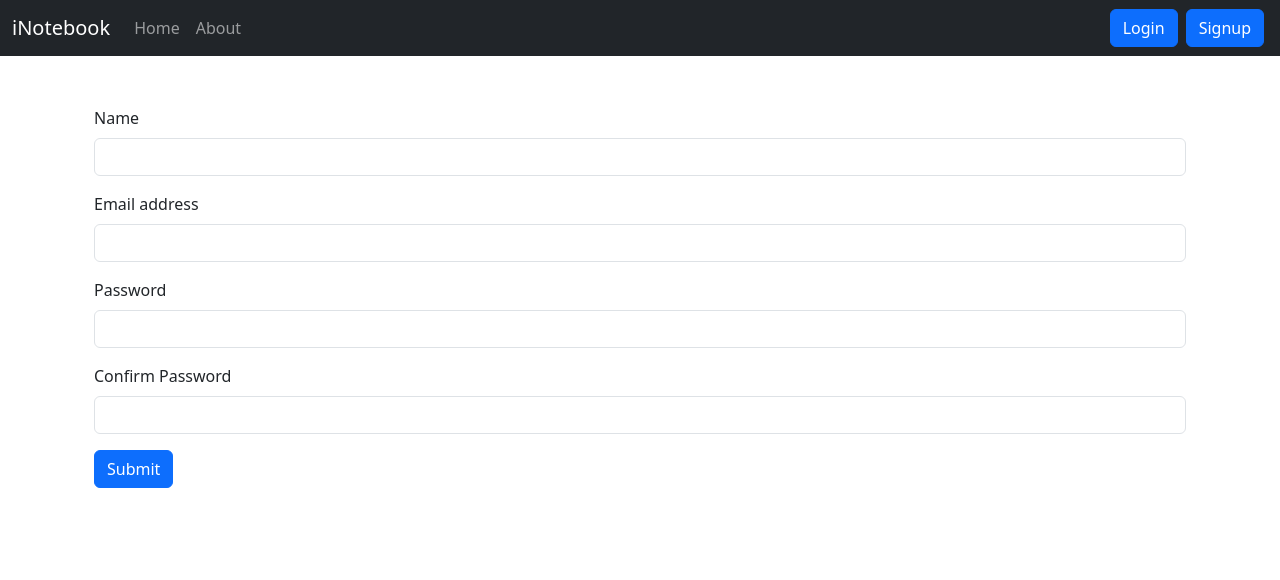
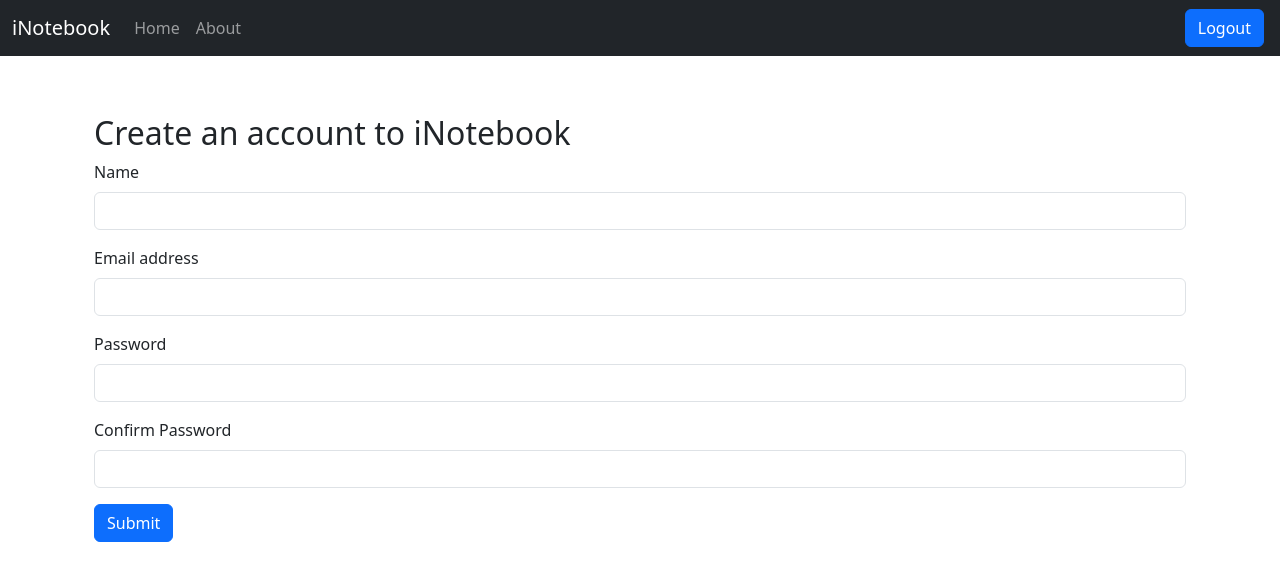
Before and after one commit to nischay-code/MERN_iNotebook, a React (Create React App) app: page /signup in a window 1280 px wide. Shown: the top 580 px of the page. Built offline with nearby package versions, Linux system fonts and the light colour scheme; sample sign-in values are in the browser's storage.

Commit message:
Fetching User Specific Notes in iNotebook

```diff
--- a/src/components/Login.js
+++ b/src/components/Login.js
@@ -23,9 +23,8 @@ const Login = (props) => {
     console.log(json);
     if (json.success) {
       localStorage.setItem("token", json.authtoken);
+      props.showAlert("Logged in Successfully", "success");
       history.push("/");
-
-      props.showAlert("Logged in Successfully", "success");
     } else {
       props.showAlert("Invalid Details", "danger");
     }
@@ -36,7 +35,8 @@ const Login = (props) => {
   };
 
   return (
-    <div>
+    <div className="container mt-3">
+      <h2>Login to iNotebook</h2>
       <form onSubmit={handleSubmit}>
         <div className="mb-3">
           <label htmlFor="exampleInputEmail1" className="form-label">
--- a/src/components/Navbar.js
+++ b/src/components/Navbar.js
@@ -1,9 +1,14 @@
 import React from "react";
-import { Link, useLocation } from "react-router-dom";
+import { Link, useLocation, useHistory } from "react-router-dom";
 
 const Navbar = () => {
   const location = useLocation();
 
+  let history = useHistory();
+  const handleLogout = () => {
+    localStorage.removeItem("token");
+    history.push("/login");
+  };
   return (
     <nav className="navbar navbar-expand-lg navbar-dark bg-dark">
       <div className="container-fluid">
@@ -45,6 +50,7 @@ const Navbar = () => {
               </Link>
             </li>
           </ul>
+          {!localStorage.getItem("token") ? (
             <form className="d-flex">
               <Link className="btn btn-primary mx-1" role="button" to="/login">
                 Login
@@ -53,6 +59,11 @@ const Navbar = () => {
                 Signup
               </Link>
             </form>
+          ) : (
+            <button onClick={handleLogout} className="btn btn-primary mx-1">
+              Logout
+            </button>
+          )}
         </div>
       </div>
     </nav>
--- a/src/components/Notes.js
+++ b/src/components/Notes.js
@@ -2,13 +2,18 @@ import React, { useContext, useEffect, useRef, useState } from "react";
 import noteContext from "../context/notes/noteContext";
 import Noteitem from "./Noteitem";
 import AddNote from "./AddNote";
+import { useHistory } from "react-router-dom";
 
 const Notes = (props) => {
   const context = useContext(noteContext);
-
+  let history = useHistory();
   const { notes, getNotes, editNote } = context;
   useEffect(() => {
-    getNotes();
+    if (localStorage.getItem("token")) {
+      getNotes();
+    } else {
+      history.push("/login");
+    }
     // eslint-disable-next-line
   }, []);
 
--- a/src/components/Signup.js
+++ b/src/components/Signup.js
@@ -44,7 +44,8 @@ const Signup = (props) => {
   };
 
   return (
-    <div className="container">
+    <div className="container mt-2">
+    <h2>Create an account to iNotebook</h2>
       <form onSubmit={handleSubmit}>
         <div className="mb-3">
           <label htmlFor="name" className="form-label">
```
Lines whose indentation alone changed are shown as unchanged.
